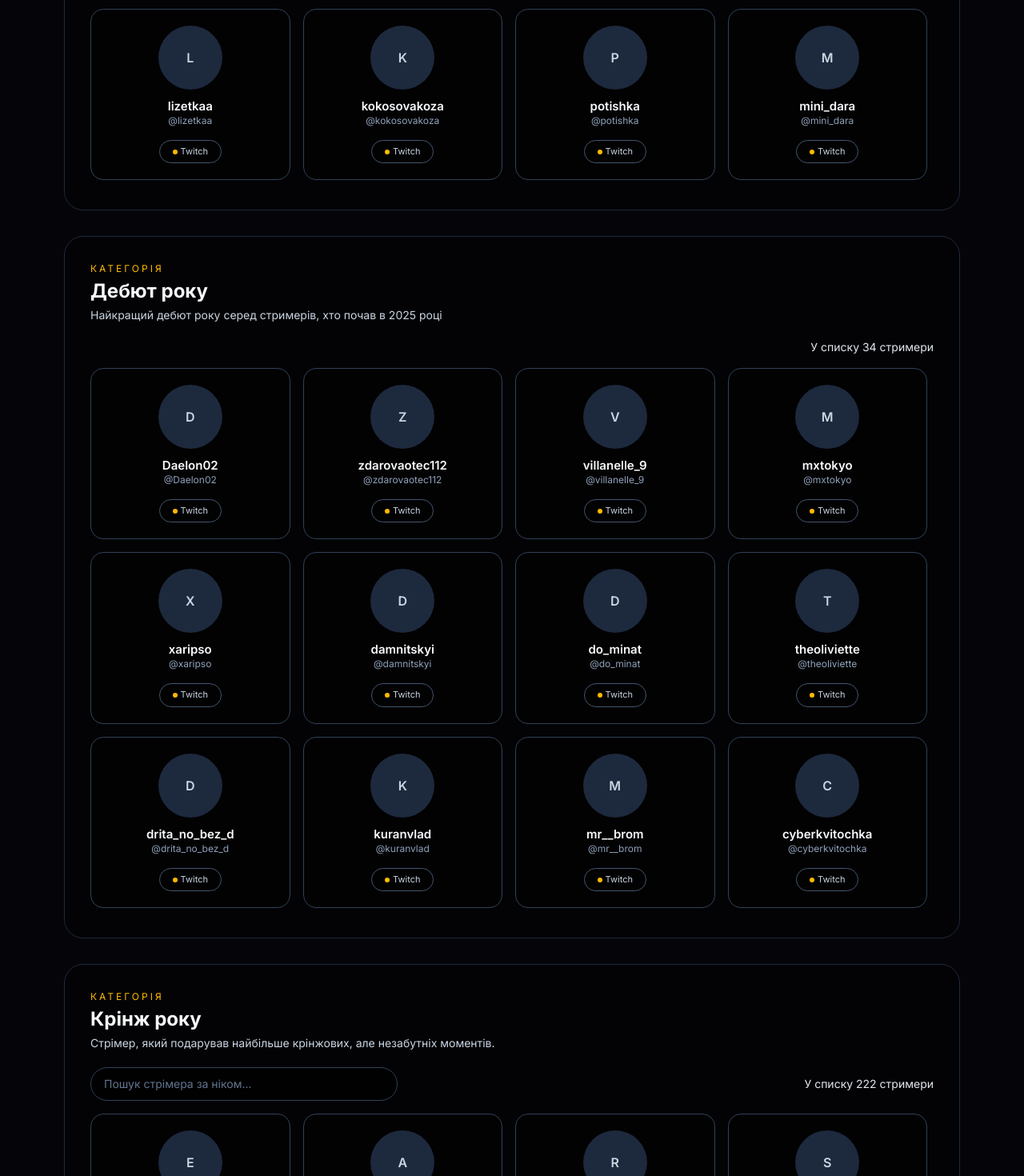
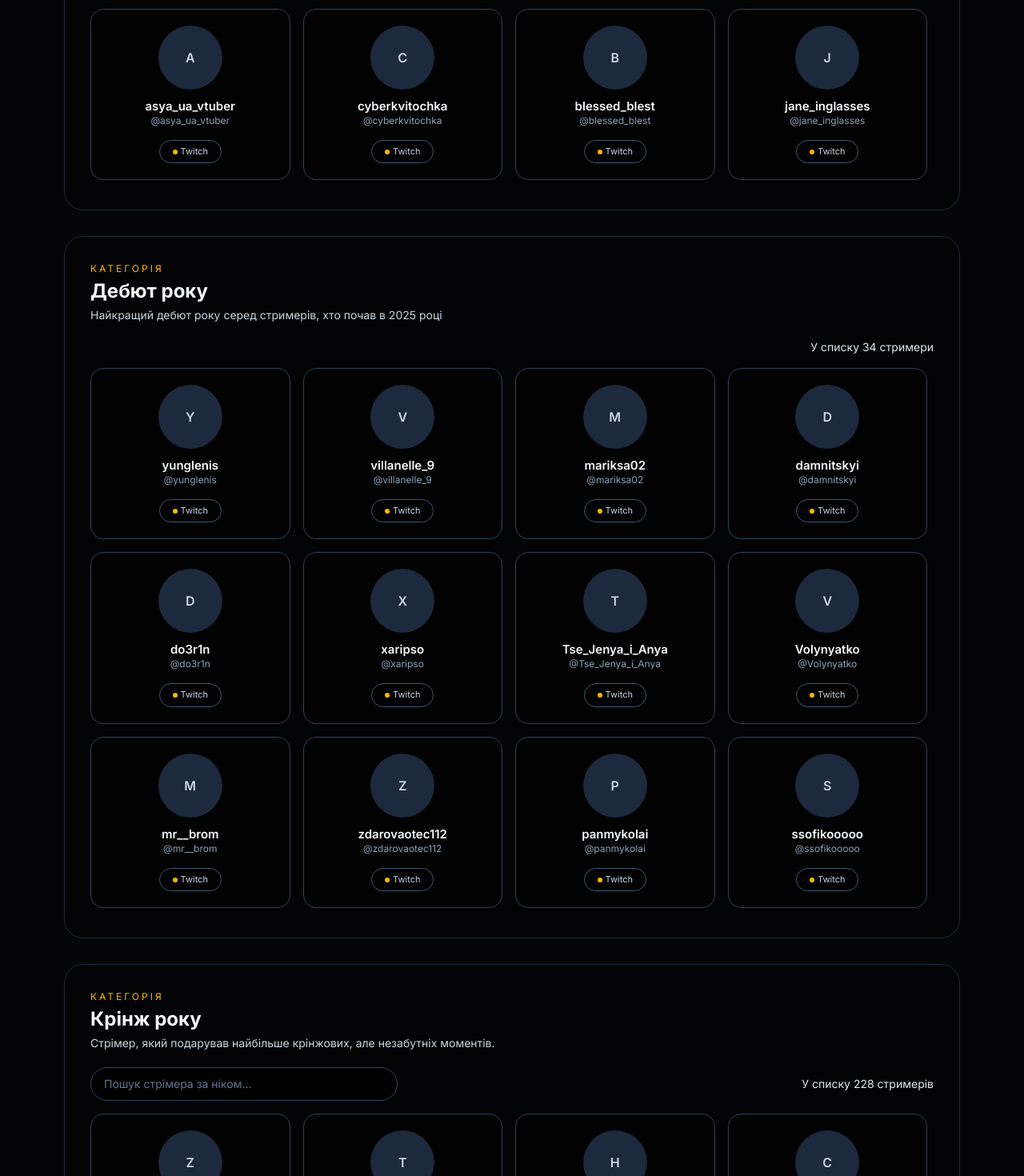
Before and after one commit to Maxsvit/vamoos-clips, a React (Vite) app: page /viewers-choice in a window 1280 px wide. Shown: the part 2620-4090 px from the top of the page at 80% size. Built offline with nearby package versions, Linux system fonts and the light colour scheme; no server answers.

Commit message:
commit12

```diff
--- a/src/pages/StreamerAwardsPage.jsx
+++ b/src/pages/StreamerAwardsPage.jsx
@@ -15,6 +15,7 @@ const STREAMERKA_OF_THE_YEAR_NOMINEES = [
   { id: "veron_khalepa", name: "veron_khalepa", nickname: "veron_khalepa", login: "veron_khalepa" },
   { id: "calypsopaw", name: "calypsopaw", nickname: "calypsopaw", login: "calypsopaw" },
   { id: "itsgolovna", name: "itsgolovna", nickname: "itsgolovna", login: "itsgolovna" },
+  { id: "velmira_astrid", name: "velmira_astrid", nickname: "velmira_astrid", login: "velmira_astrid" },
   { id: "nyavka", name: "nyavka", nickname: "nyavka", login: "nyavka" },
   { id: "riomyri", name: "riomyri", nickname: "riomyri", login: "riomyri" },
   { id: "maryashik", name: "maryashik", nickname: "maryashik", login: "maryashik" },
@@ -121,7 +122,13 @@ const STREAMERKA_OF_THE_YEAR_NOMINEES = [
   { id: "2xmon", name: "2xmon", nickname: "2xmon", login: "2xmon" },
   { id: "amattoart", name: "amattoart", nickname: "amattoart", login: "amattoart" },
   { id: "mini_dara", name: "mini_dara", nickname: "mini_dara", login: "mini_dara" },
+  { id: "kuaskiogb", name: "kuaskiogb", nickname: "kuaskiogb", login: "kuaskiogb" },
   { id: "dntude", name: "dntude", nickname: "dntude", login: "dntude" },
+  { id: "tvorchi_varenychky", name: "tvorchi_varenychky", nickname: "tvorchi_varenychky", login: "tvorchi_varenychky" },
+  { id: "lysychka_ri", name: "lysychka_ri", nickname: "lysychka_ri", login: "lysychka_ri" },
+  { id: "asya_ua_vtuber", name: "asya_ua_vtuber", nickname: "asya_ua_vtuber", login: "asya_ua_vtuber" },
+  { id: "wayllis", name: "wayllis", nickname: "wayllis", login: "wayllis" },
+  { id: "luyorin", name: "luyorin", nickname: "luyorin", login: "luyorin" },
   { id: "token", name: "token", nickname: "token", login: "token" }
 ];
 
@@ -193,14 +200,18 @@ const VTUBER_OF_THE_YEAR_NOMINEES = [
   { id: "Lady_Skeify", name: "Lady_Skeify", nickname: "Lady_Skeify", login: "Lady_Skeify" },
   { id: "rion_anya", name: "rion_anya", nickname: "rion_anya", login: "rion_anya" },
   { id: "ev1leye9", name: "ev1leye9", nickname: "ev1leye9", login: "ev1leye9" },
+  { id: "asya_ua_vtuber", name: "asya_ua_vtuber", nickname: "asya_ua_vtuber", login: "asya_ua_vtuber" },
   { id: "AloriWinderer", name: "AloriWinderer", nickname: "AloriWinderer", login: "AloriWinderer" },
   { id: "fowie_chan", name: "fowie_chan", nickname: "fowie_chan", login: "fowie_chan" },
   { id: "e_wexy", name: "e_wexy", nickname: "e_wexy", login: "e_wexy" },
+  { id: "wayllis", name: "wayllis", nickname: "wayllis", login: "wayllis" },
+  { id: "velmira_astrid", name: "velmira_astrid", nickname: "velmira_astrid", login: "velmira_astrid" },
   { id: "2xmon", name: "2xmon", nickname: "2xmon", login: "2xmon" },
   { id: "amanenana", name: "amanenana", nickname: "amanenana", login: "amanenana" },
   { id: "marinade_vtuber", name: "marinade_vtuber", nickname: "marinade_vtuber", login: "marinade_vtuber" },
   { id: "nata_riya", name: "nata_riya", nickname: "nata_riya", login: "nata_riya" },
   { id: "atamankit", name: "atamankit", nickname: "atamankit", login: "atamankit" },
+  { id: "luyorin", name: "luyorin", nickname: "luyorin", login: "luyorin" },
   { id: "felix_legion", name: "felix_legion", nickname: "felix_legion", login: "felix_legion" },
   { id: "aldo_vt", name: "aldo_vt", nickname: "aldo_vt", login: "aldo_vt" },
   { id: "ferxthebard", name: "ferxthebard", nickname: "ferxthebard", login: "ferxthebard" },
@@ -243,6 +254,7 @@ const CS_OF_THE_YEAR_NOMINEES = [
   { id: "fl1per4", name: "fl1per4", nickname: "fl1per4", login: "fl1per4" },
   { id: "milatnm", name: "milatnm", nickname: "milatnm", login: "milatnm" },
   { id: "simyton", name: "simyton", nickname: "simyton", login: "simyton" },
+  { id: "kuaskiogb", name: "kuaskiogb", nickname: "kuaskiogb", login: "kuaskiogb" },
   { id: "pani_pypkaa", name: "pani_pypkaa", nickname: "pani_pypkaa", login: "pani_pypkaa" },
   { id: "tati_tv", name: "tati_tv", nickname: "tati_tv", login: "tati_tv" },
   { id: "deedoseetv", name: "deedoseetv", nickname: "deedoseetv", login: "deedoseetv" },
@@ -258,6 +270,7 @@ const DOTA_OF_THE_YEAR_NOMINEES = [
   { id: "doubleespresso", name: "doubleespresso", nickname: "doubleespresso", login: "doubleespresso" },
   { id: "rakuzan777", name: "rakuzan777", nickname: "rakuzan777", login: "rakuzan777" },
   { id: "belonytv", name: "belonytv", nickname: "belonytv", login: "belonytv" },
+  { id: "lysychka_ri", name: "lysychka_ri", nickname: "lysychka_ri", login: "lysychka_ri" },
   { id: "bafik", name: "bafik", nickname: "bafik", login: "bafik" },
   { id: "jex_ua", name: "jex_ua", nickname: "jex_ua", login: "jex_ua" },
   { id: "janetty_y", name: "janetty_y", nickname: "janetty_y", login: "janetty_y" }
@@ -267,11 +280,14 @@ const GAMER_OF_THE_YEAR_NOMINEES = [
   { id: "astr0phytum", name: "astr0phytum", nickname: "astr0phytum", login: "astr0phytum" },
   { id: "slakesz", name: "slakesz", nickname: "slakesz", login: "slakesz" },
   { id: "panzavr", name: "panzavr", nickname: "panzavr", login: "panzavr" },
+  { id: "velmira_astrid", name: "velmira_astrid", nickname: "velmira_astrid", login: "velmira_astrid" },
   { id: "alex969hell", name: "alex969hell", nickname: "alex969hell", login: "alex969hell" },
+  { id: "asya_ua_vtuber", name: "asya_ua_vtuber", nickname: "asya_ua_vtuber", login: "asya_ua_vtuber" },
   { id: "fowie_chan", name: "fowie_chan", nickname: "fowie_chan", login: "fowie_chan" },
   { id: "fon_vt", name: "fon_vt", nickname: "fon_vt", login: "fon_vt" },
   { id: "morymukh", name: "morymukh", nickname: "morymukh", login: "morymukh" },
   { id: "twaryna", name: "twaryna", nickname: "twaryna", login: "twaryna" },
+  { id: "wayllis", name: "wayllis", nickname: "wayllis", login: "wayllis" },
   { id: "sekhmet_dmn", name: "sekhmet_dmn", nickname: "sekhmet_dmn", login: "sekhmet_dmn" },
   { id: "deedoseetv", name: "deedoseetv", nickname: "deedoseetv", login: "deedoseetv" },
   { id: "mini_dara", name: "mini_dara", nickname: "mini_dara", login: "mini_dara" },
@@ -323,6 +339,7 @@ const GAMER_OF_THE_YEAR_NOMINEES = [
   { id: "mxtokyo", name: "mxtokyo", nickname: "mxtokyo", login: "mxtokyo" },
   { id: "casuscloud", name: "casuscloud", nickname: "casuscloud", login: "casuscloud" },
   { id: "nazaretto333", name: "nazaretto333", nickname: "nazaretto333", login: "nazaretto333" },
+  { id: "kuaskiogb", name: "kuaskiogb", nickname: "kuaskiogb", login: "kuaskiogb" },
   { id: "icepepepopusk", name: "icepepepopusk", nickname: "icepepepopusk", login: "icepepepopusk" },
   { id: "olejandrooo", name: "olejandrooo", nickname: "olejandrooo", login: "olejandrooo" },
   { id: "bdjolenya", name: "bdjolenya", nickname: "bdjolenya", login: "bdjolenya" },
@@ -378,14 +395,20 @@ const GAMER_OF_THE_YEAR_NOMINEES = [
 const ALL_OF_THE_YEAR_NOMINEES = [
   { id: "evgeniusd", name: "evgeniusd", nickname: "evgeniusd", login: "evgeniusd" },
   { id: "ferxthebard", name: "ferxthebard", nickname: "ferxthebard", login: "ferxthebard" },
+  { id: "velmira_astrid", name: "velmira_astrid", nickname: "velmira_astrid", login: "velmira_astrid" },
   { id: "amanenana", name: "amanenana", nickname: "amanenana", login: "amanenana" },
   { id: "umi_chi_umi", name: "umi_chi_umi", nickname: "umi_chi_umi", login: "umi_chi_umi" },
+  { id: "lysychka_ri", name: "lysychka_ri", nickname: "lysychka_ri", login: "lysychka_ri" },
   { id: "2xmon", name: "2xmon", nickname: "2xmon", login: "2xmon" },
+  { id: "kuaskiogb", name: "kuaskiogb", nickname: "kuaskiogb", login: "kuaskiogb" },
+  { id: "luyorin", name: "luyorin", nickname: "luyorin", login: "luyorin" },
   { id: "bananium_", name: "bananium_", nickname: "bananium_", login: "bananium_" },
   { id: "333geramori", name: "333geramori", nickname: "333geramori", login: "333geramori" },
+  { id: "wayllis", name: "wayllis", nickname: "wayllis", login: "wayllis" },
   { id: "amattoart", name: "amattoart", nickname: "amattoart", login: "amattoart" },
   { id: "ev1leye9", name: "ev1leye9", nickname: "ev1leye9", login: "ev1leye9" },
   { id: "mini_dara", name: "mini_dara", nickname: "mini_dara", login: "mini_dara" },
+  { id: "asya_ua_vtuber", name: "asya_ua_vtuber", nickname: "asya_ua_vtuber", login: "asya_ua_vtuber" },
   { id: "dntude", name: "dntude", nickname: "dntude", login: "dntude" },
   { id: "fowie_chan", name: "fowie_chan", nickname: "fowie_chan", login: "fowie_chan" },
   { id: "kyoko_ua_vtuber", name: "kyoko_ua_vtuber", nickname: "kyoko_ua_vtuber", login: "kyoko_ua_vtuber" },
@@ -1440,8 +1463,7 @@ export default function StreamerAwardsPage() {
                 Хто може голосувати?
               </h3>
               <p>
-                Голосувати може будь-хто, хто має Twitch-акаунт. Ми просимо
-                авторизацію тільки для того, щоб уникнути мультиголосування.
+                Голосувати може будь-хто, хто має Twitch-акаунт. Ми отримуємо ваш айді твіча і нік, щоб уникнути мультиголосування.
               </p>
             </div>
             <div className="rounded-2xl border border-slate-800 bg-black/40 p-4">
```
